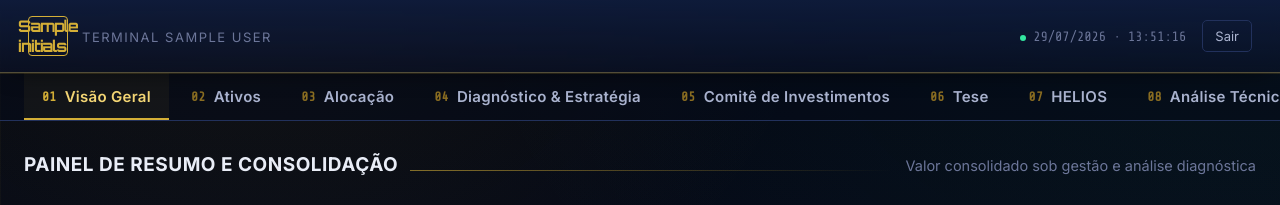
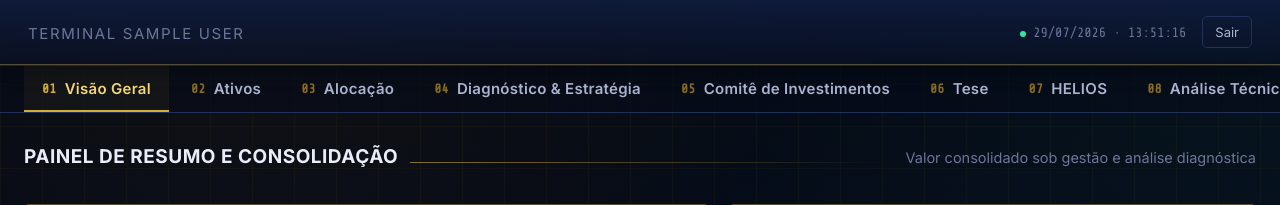
Before and after one commit to guizpenteado-web/Macro_DESK_V2, a Flask app: template Portfolio/templates/dashboard.html in a window 1280 px wide. Shown: the top 205 px of the page. Run offline with Flask 3, Linux system fonts and the light colour scheme; the template is opened without the code that fills it: most values are stand-ins (such as "Sample title", 1, 10 or a date in 2020).

Commit message:
Portfolio: remove o selo de iniciais (JE) do topbar, deixa só TERMINAL + nome, um pouco maior

```diff
--- a/Portfolio/templates/dashboard.html
+++ b/Portfolio/templates/dashboard.html
@@ -39,12 +39,8 @@
     position:sticky; top:0; z-index:201; gap:16px; flex-wrap:wrap;
   }
   .brand{display:flex; align-items:center; gap:14px;}
-  .brand-mark{
-    width:40px; height:40px; border-radius:4px; border:1px solid var(--gold); display:flex; align-items:center; justify-content:center;
-    font-family:'Orbitron'; font-weight:700; color:var(--gold); font-size:16px; letter-spacing:-1px;
-  }
   .brand-text .t1{font-family:'Inter', sans-serif; font-weight:700; letter-spacing:1.2px; font-size:17px; color:var(--gold-light);}
-  .brand-text .t2{font-size:13px; color:var(--text-dim); letter-spacing:1.5px; margin-top:2px;}
+  .brand-text .t2{font-size:15px; color:var(--text-dim); letter-spacing:1.6px; margin-top:2px;}
   .top-ticker{display:flex; gap:26px; align-items:center; flex-wrap:wrap;}
   .tick{font-family:'Share Tech Mono'; font-size:14.5px; color:var(--text-mid); display:flex; gap:7px; align-items:baseline;}
   .tick b{color:var(--text); font-size:15px;}
@@ -420,7 +416,6 @@
 
 <div class="topbar">
   <div class="brand">
-    <div class="brand-mark">{{ client.initials }}</div>
     <div class="brand-text">
       <div class="t2">TERMINAL {{ client.display_name.upper() }}</div>
     </div>
```
